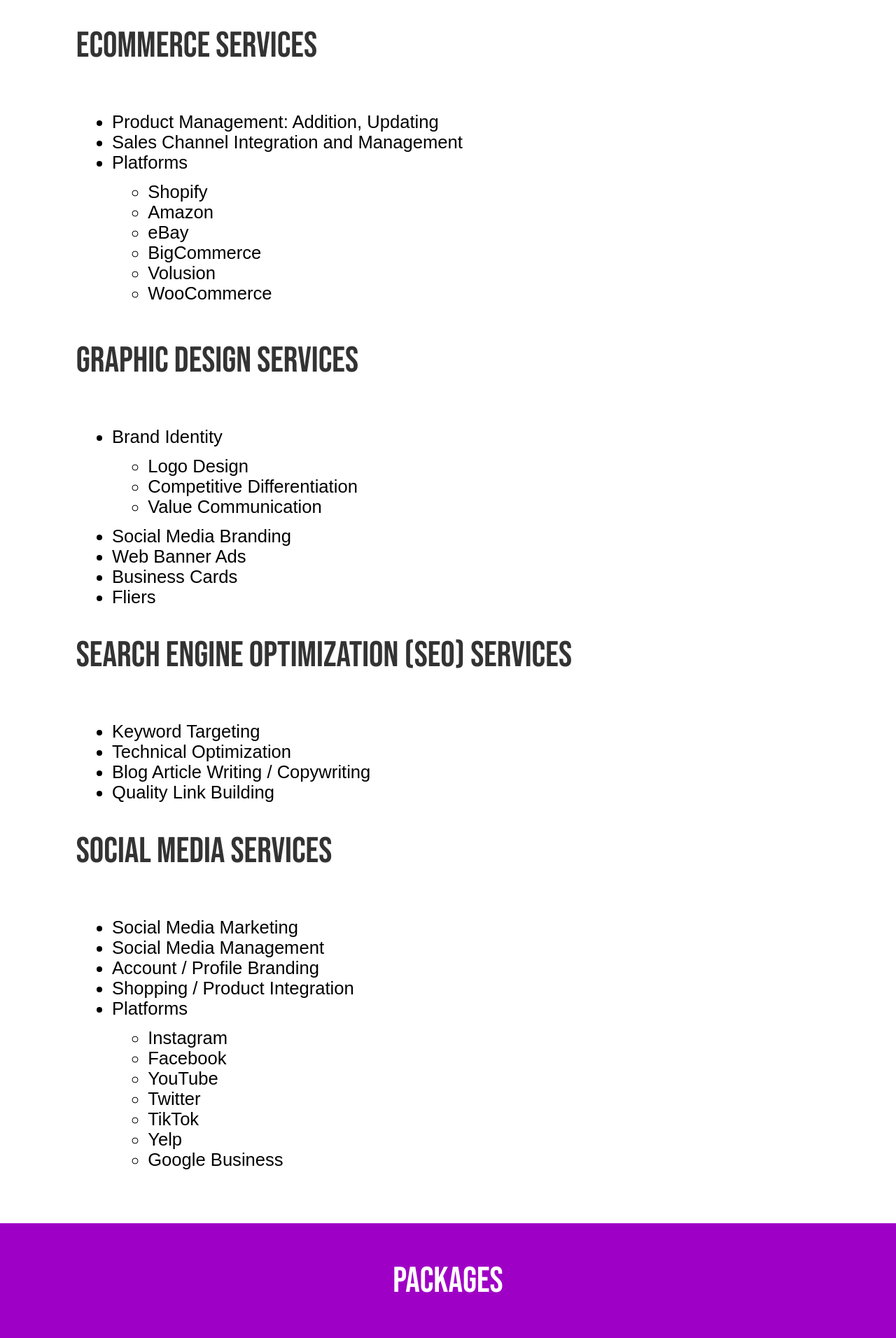
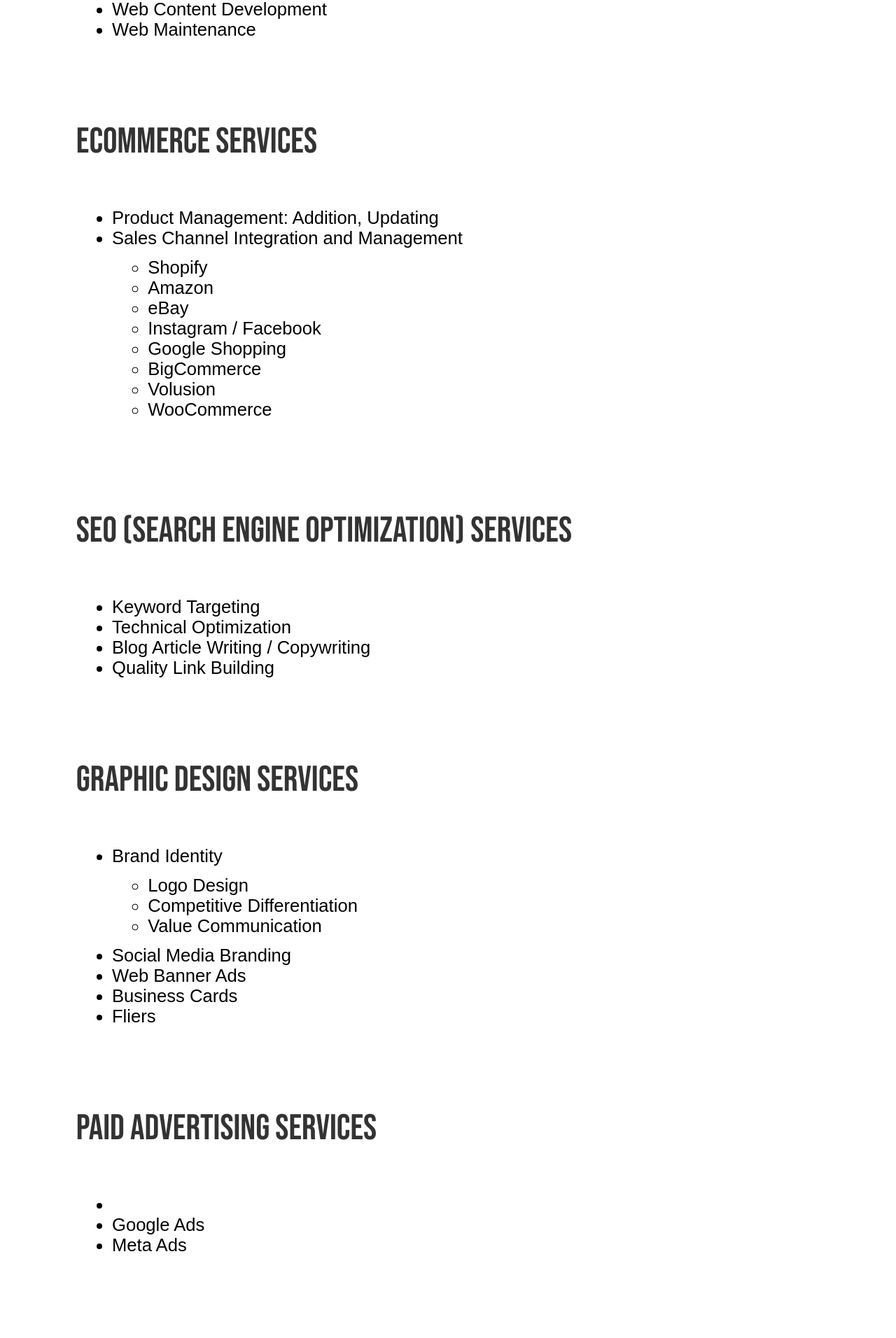
Before and after one commit to yak-was-here/yak-was-here, a Next.js app: page /digital-marketing-services in a window 1280 px wide. Shown: the part 868-2780 px from the top of the page at 70% size. Built offline with nearby package versions, Linux system fonts and the light colour scheme.

Commit message:
Add more digital services info

```diff
--- a/pages/digital-marketing-services.js
+++ b/pages/digital-marketing-services.js
@@ -30,6 +30,7 @@ function DigMktgServices() {
 				</section>
 				<section>
 					<hr />
+					<p>Full-service marketing available on-retainer and package.</p>
 					<h2>Website Services</h2>
 					<ul>
 						<li>Web Design</li>
@@ -37,22 +38,36 @@ function DigMktgServices() {
 						<li>Web Content Development</li>
 						<li>Web Maintenance</li>
 					</ul>
+				</section>
+				<section>
 					<h2>Ecommerce Services</h2>
 					<ul>
 						<li>Product Management: Addition, Updating</li>
-						<li>Sales Channel Integration and Management</li>
 						<li>
-							Platforms
+							Sales Channel Integration and Management
 							<ul>
 								<li>Shopify</li>
 								<li>Amazon</li>
 								<li>eBay</li>
+								<li>Instagram / Facebook</li>
+								<li>Google Shopping</li>
 								<li>BigCommerce</li>
 								<li>Volusion</li>
 								<li>WooCommerce</li>
 							</ul>
 						</li>
 					</ul>
+				</section>
+				<section>
+					<h2>SEO (Search Engine Optimization) Services</h2>
+					<ul>
+						<li>Keyword Targeting</li>
+						<li>Technical Optimization</li>
+						<li>Blog Article Writing / Copywriting</li>
+						<li>Quality Link Building</li>
+					</ul>
+				</section>
+				<section>
 					<h2>Graphic Design Services</h2>
 					<ul>
 						<li>
@@ -68,13 +83,16 @@ function DigMktgServices() {
 						<li>Business Cards</li>
 						<li>Fliers</li>
 					</ul>
-					<h2>Search Engine Optimization (SEO) Services</h2>
+				</section>
+				<section>
+					<h2>Paid Advertising Services</h2>
 					<ul>
-						<li>Keyword Targeting</li>
-						<li>Technical Optimization</li>
-						<li>Blog Article Writing / Copywriting</li>
-						<li>Quality Link Building</li>
+						<li></li>
+						<li>Google Ads</li>
+						<li>Meta Ads</li>
 					</ul>
+				</section>
+				<section>
 					<h2>Social Media Services</h2>
 					<ul>
 						<li>Social Media Marketing</li>
```
